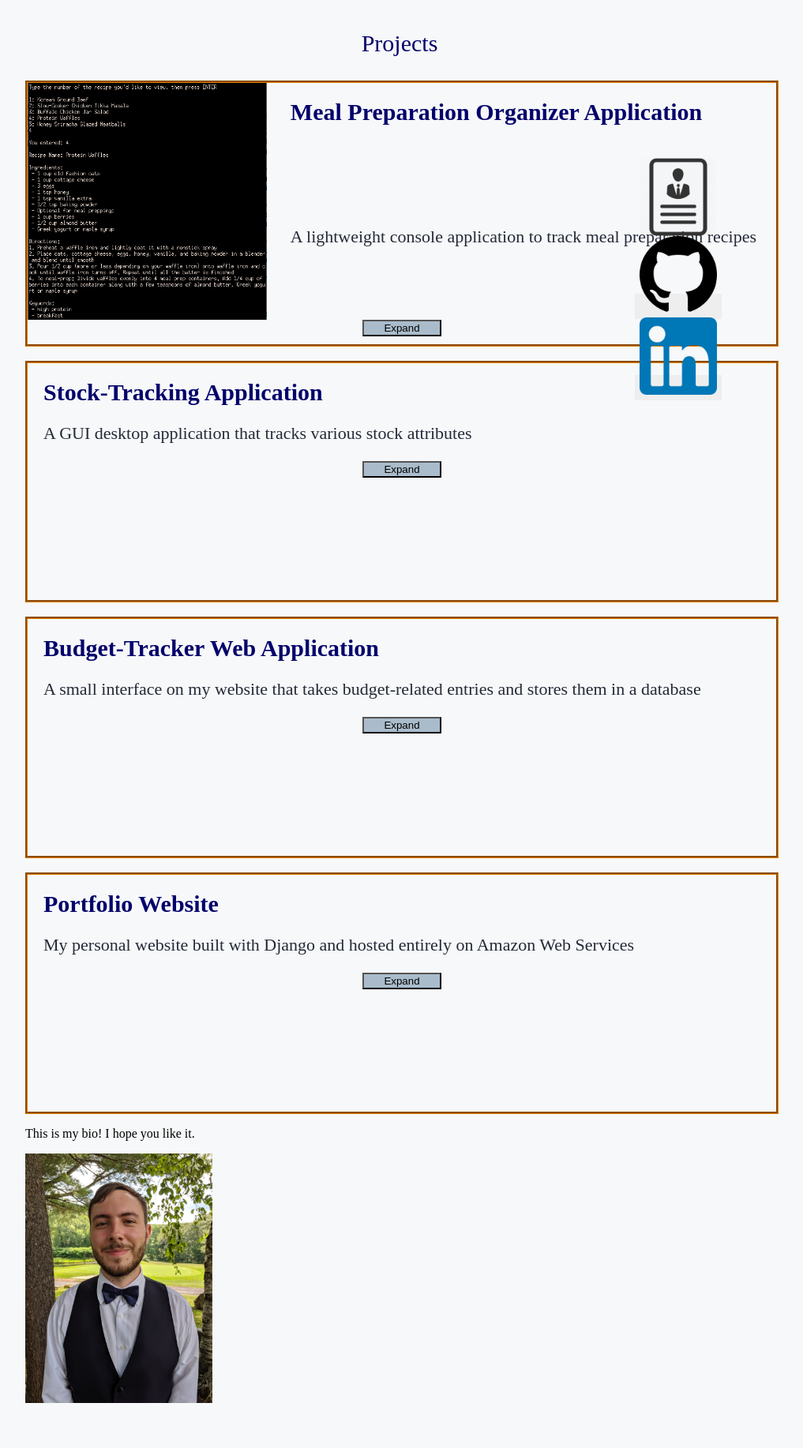
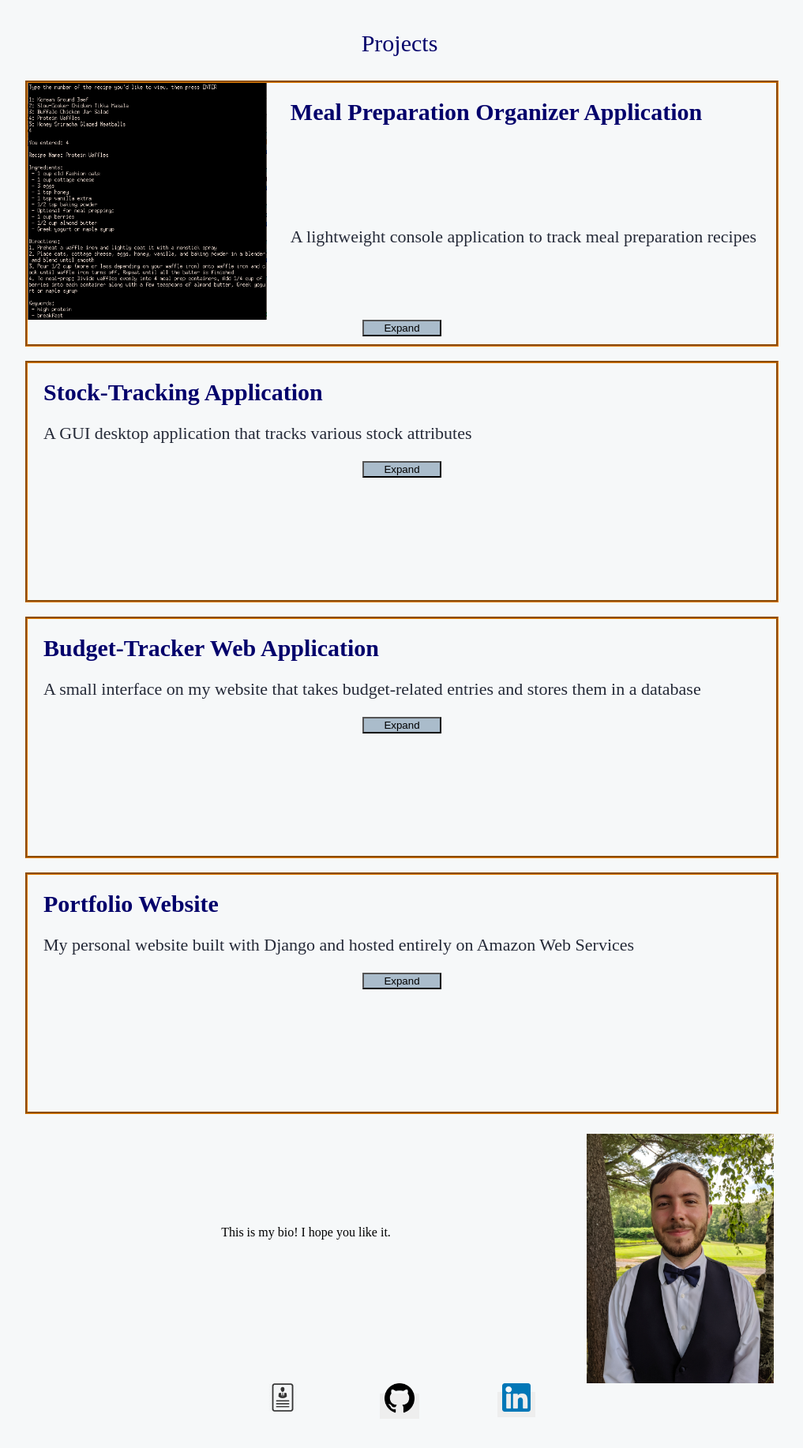
Before and after one commit to dariosantelli/Portfolio-Website, a Django app: template portfolio/templates/portfolio/index.html in a window 1280 px wide. Shown: the part 270-2104 px from the top of the page at 79% size, without its empty margins (134-1151 px from the left). Before the commit the page ends 2055 px from the top, so only its background shows below. Run offline with Django 3.2, Linux system fonts and the light colour scheme; the template is opened without the code that fills it, so the values that code supplies are empty.

Commit message:
Repositioned infobar and about me section

```diff
--- a/portfolio/static/portfolio/css/style.css
+++ b/portfolio/static/portfolio/css/style.css
@@ -121,14 +121,6 @@ body {
 	height: 140px;
 }
 
-.symbol-container	{
-	width: 75%;
-	margin: auto;
-	text-align: center;
-	color: #ffffff;
-    font-size: 30px;
-}
-
 .collapsible-button {
   background-color: #AABCCB;
   width: 100px;
@@ -144,20 +136,57 @@ body {
   transition: max-height 0.2s ease-out;
 }
 
-.sidebar {
-	position: fixed;
-	bottom: 25;
-	right: 25;
+.symbols-container {
+	width: 35%;
+	margin: auto;
+	text-align: center;
+	padding: 40px 0px 100px 0px;
+}
+
+.symbol1	{
+	width:33%;
+	float: left;
+}
+
+.symbol2	{
+	width:34%;
+	float: left;
+}
+
+.symbol3	{
+	width:33%;
+	float: right;
+}
+
+.symbol-sizing	{
+	max-width:25%;
+	max-height:25%;
 }
 
 .about-me-container	{
 	width: 75%;
 	margin: auto;
+	min-height: 250px;
+	padding-top: 25px;
 }
 
-.image	{
-	max-width:25%;
-	max-height:25%;
+.about-me-text	{
+	width: 75%;
+	float: left;
+	min-height: 250px;
+	line-height: 250px;
+	text-align: center;
+}
+
+.about-me-right	{
+	width: 25%;
+	float: left;
+}
+
+.about-me-image	{
+	max-width:100%;
+	max-height:100%;
+	float: right;
 }
 
 .image-resize	{
--- a/portfolio/templates/portfolio/index.html
+++ b/portfolio/templates/portfolio/index.html
@@ -119,9 +105,32 @@
 		</div>
 
 		<div id = "about-me" class = "about-me-container">
-			<p>This is my bio! I hope you like it.</p>
-			<img src = "{% static 'portfolio/images/profile.jpg' %}" alt = "alternatetext" class = "image">
+
+			<div class = "about-me-text"
+				<p>This is my bio! I hope you like it.</p>
+			</div>
+
+			<div class = "about-me-right">
+				<img src = "{% static 'portfolio/images/profile.jpg' %}" alt = "alternatetext" class = "about-me-image">
+			</div>
+
 		</div>
+
+		<div class = "symbols-container">
+
+			<div id = "resume" class = "symbol1">
+				<a href="https://www.dropbox.com/s/79uhpx3223hvgl4/DSResume_10-4-2020.pdf?dl=0"><img src = "{% static 'portfolio/images/resume_symbol.jpg' %}" alt = "alternatetext" class = "symbol-sizing"></a>
+			</div>
+
+			<div class = "symbol2">
+				<a href="https://github.com/dariosantelli" class="button"><img src = "{% static 'portfolio/images/github_symbol.webp' %}" alt = "alternatetext" class = "symbol-sizing"></a>
+			</div>
+
+			<div class = "symbol3">
+				<a href="https://www.linkedin.com/in/dariosantelli/" class="button"><img src = "{% static 'portfolio/images/linkedin_symbol.png' %}" alt = "alternatetext" class = "symbol-sizing"></a>
+			</div>
+		</div>
+
 	<script>
 	var coll = document.getElementsByClassName("collapsible-button");
 	var i;
```
Also changed, not shown: other parts of portfolio/templates/portfolio/index.html (+0 -14 lines).
